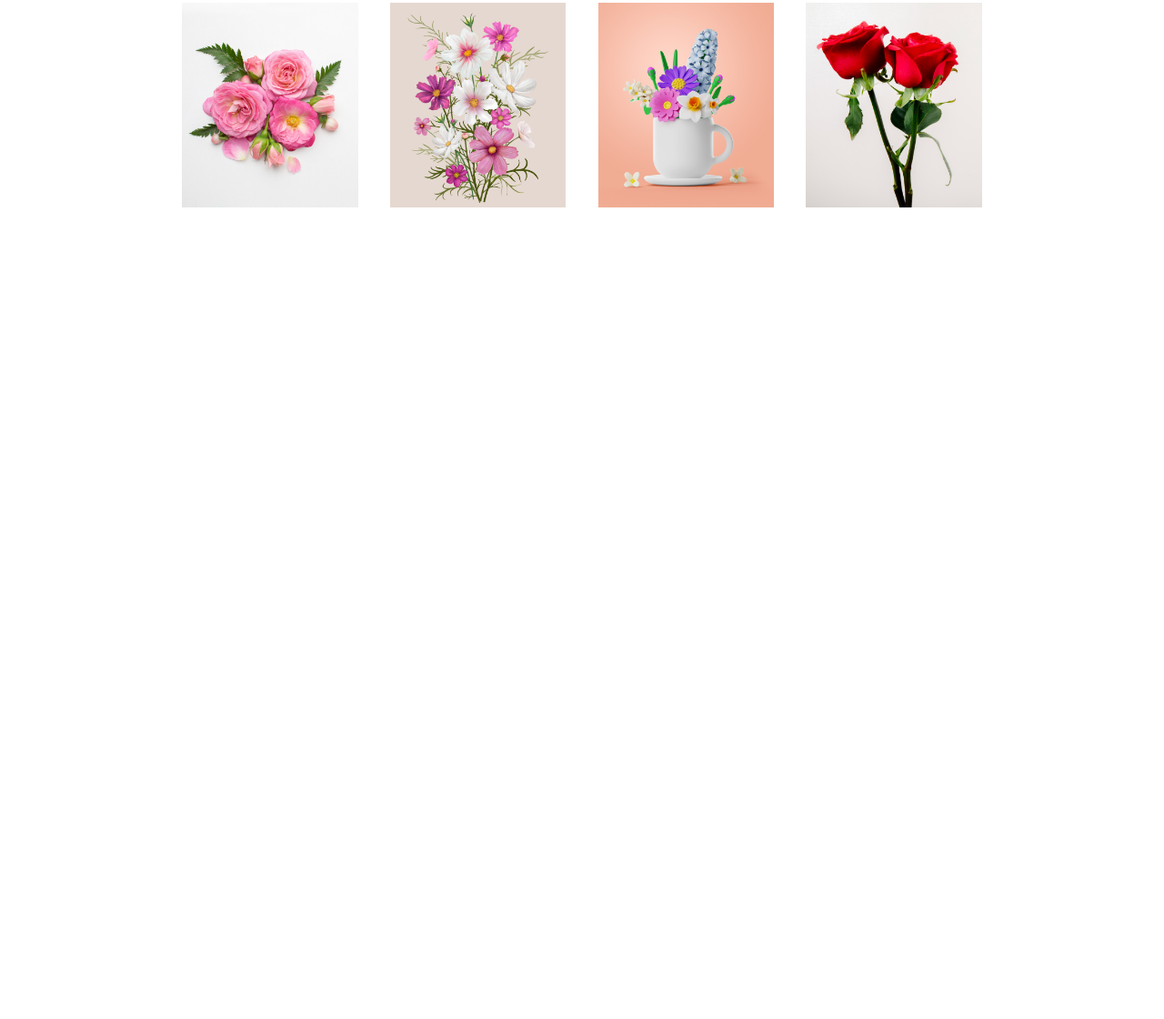
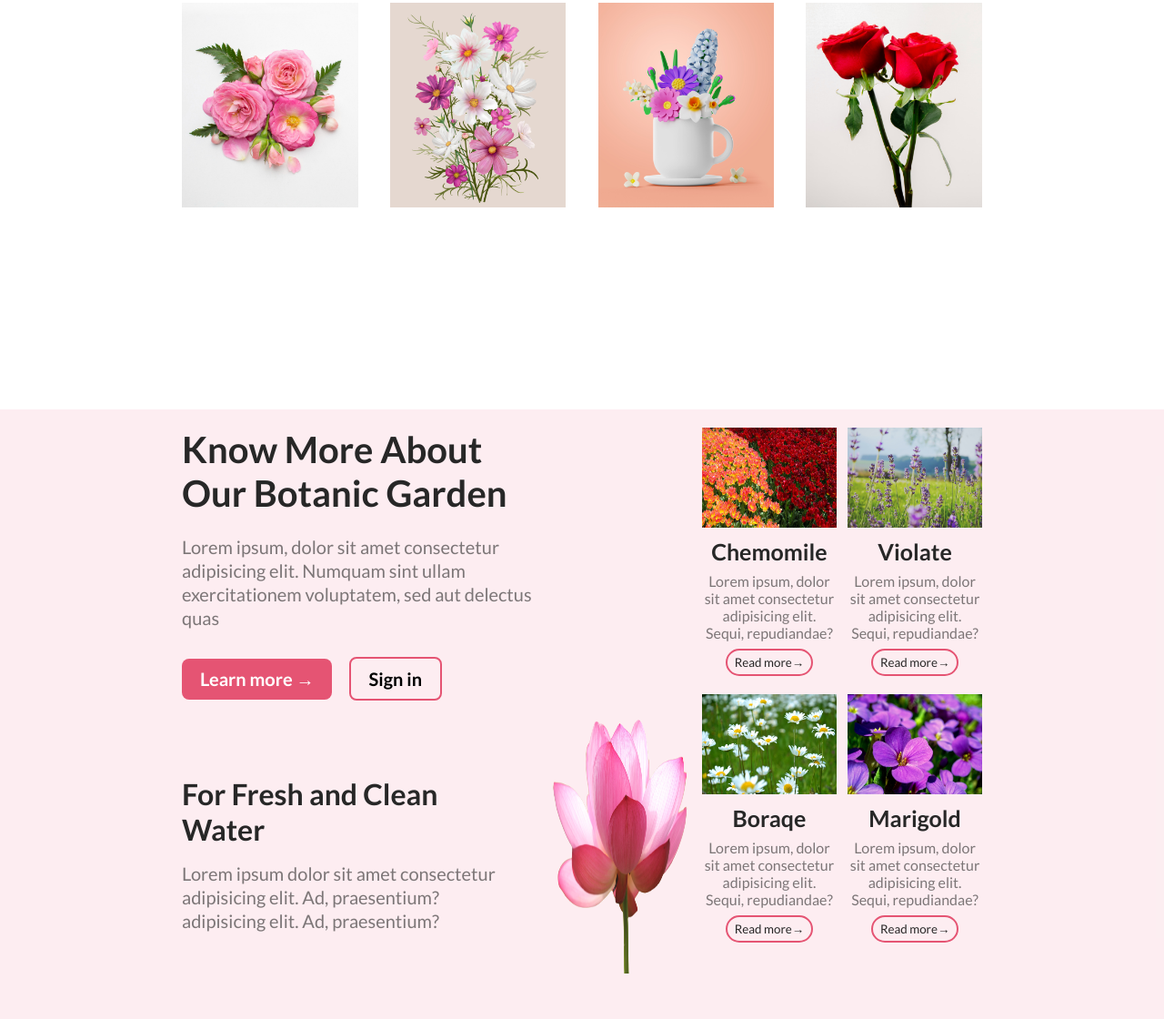
Before and after one commit to saiful1213/flowerShop, a plain HTML site: page index.html in a window 1280 px wide. Shown: the part 2780-3900 px from the top of the page at 91% size. Before the commit the page ends 3180 px from the top, so only its background shows below. Drawn offline with Linux system fonts and the light colour scheme.

Commit message:
bonus section added

```diff
--- a/css/style.css
+++ b/css/style.css
@@ -44,7 +44,7 @@
 /* header part style  */
 header {
    height: 100vh;
-   background: rgba(229, 84, 115, 0.10);
+   background: rgba(229, 84, 115, 0.10);;
 }
 .header-container {
    display: flex;
@@ -157,3 +157,108 @@ header {
    width: 22%;
    margin-top: 55px;
 }
+
+/* botanic-section start  */
+.botanic-section{
+   background-color: rgba(229, 84, 115, 0.10);
+   height: 100vh;
+   display: flex;
+   padding-top: 20px;
+   margin: 70px 0;
+}
+.about-botanic{
+   width: 65%;
+}
+.botanic-card{
+   width: 35%;
+}
+.botanic-title{
+   font-size: 40px;
+   font-weight: 700;
+   color: #272727;
+}
+.botanic-desc{
+   font-size: 20px;
+   line-height: 1.3;
+   color: rgba(39, 39, 39, 0.60);
+   margin-top: 22px;
+   width: 70%;
+   margin-bottom: 30px;
+}
+.botanic-btn{
+   border-radius: 8px;
+   background: transparent;
+   font-size: 20px;
+   font-weight: 700;
+   padding: 10px 20px;
+   border: 2px solid #E55473;
+   margin-left: 15px;
+}
+.botanic-caption{
+   margin-top: 35px;
+   font-size: 32px;
+   font-weight: bold;
+   color: #272727;
+}
+.botanic-caption-desc{
+   font-size: 20px;
+   line-height: 1.3;
+   color: rgba(39, 39, 39, 0.60);
+   margin-top: 16px;
+}
+.parent{
+   display: flex;
+   align-items: center;
+   justify-content: flex-start;
+}
+.botanic-parent{
+   width: 65%;
+}
+.img-parent{
+   width: 35%;
+}
+.botanic-img{
+   height: 300px;
+   width: 100%;
+}
+/* botanic card style  */
+.botanic-card-container{
+   display: flex;
+   justify-content: space-between;
+}
+.card{
+   width: 48%;
+   text-align: center;
+}
+.botanic-card-img{
+   height: 110px;
+   width: 100%;
+}
+.botanic-card-title{
+   color: #272727;
+   font-size: 25px;
+   font-weight: 700;
+   margin: 8px 0;
+}
+.botanic-card-desc{
+   color: rgba(39, 39, 39, 0.60);
+   margin-bottom: 8px;
+}
+.botanic-card-btn{
+   background-color: transparent;
+   border: 2px solid #E55473;
+   color: #272727;
+   border-radius: 50px;
+   padding: 5px 8px;
+}
+.gap{
+   margin-top: 20px;
+}
+/* latest deal part start */
+
+.latest-deal-section{
+   margin: 20px 200px;
+   height: 60vh;
+   padding: 50px 0;
+   border: 1px solid;
+}
--- a/index.html
+++ b/index.html
@@ -78,13 +78,71 @@
       <!-- Instagram section start  -->
       <section class="section instagram-section">
          <h2 class="section-title">Instagram</h2>
-         <p class="section-desc">It is a long established fact that a reader will be distracted by the readable <br> content of a page when looking at its layout.</p>
+         <p class="section-desc">It is a long established fact that a reader will be distracted by the readable <br>
+            content of a page when looking at its layout.</p>
          <div class="img-container">
             <img src="Flower Asset/Flower 01.png" alt="">
             <img src="Flower Asset/Rectangle 4.png" alt="">
             <img src="Flower Asset/Rectangle 5.png" alt="">
             <img src="Flower Asset/Rectangle 6.png" alt="">
          </div>
+      </section>
+      <!-- botanic-section start  -->
+      <section class="section-container botanic-section">
+         <div class="about-botanic">
+            <h2 class="botanic-title">Know More About <br> Our Botanic Garden</h2>
+            <p class="botanic-desc">Lorem ipsum, dolor sit amet consectetur adipisicing elit. Numquam sint ullam
+               exercitationem voluptatem, sed aut delectus quas</p>
+            <button class="btn-primary">Learn more →</button>
+            <button class="botanic-btn">Sign in</button>
+
+            <div class="parent">
+               <div class="botanic-parent">
+                  <h3 class="botanic-caption">For Fresh and Clean Water</h3>
+                  <p class="botanic-caption-desc">Lorem ipsum dolor sit amet consectetur adipisicing elit. Ad,
+                  praesentium? adipisicing elit. Ad, praesentium?</p>
+               </div>
+               <div class="img-parent">
+                  <img src="Flower Asset/flower.png" class="botanic-img">
+               </div>
+            </div>
+         </div>
+         <div class="botanic-card">
+            <div class="botanic-card-container">
+               <div class="card">
+                  <img src="Flower Asset/flower (3).jpg" alt="" class="botanic-card-img">
+                  <h3 class="botanic-card-title">Chemomile</h3>
+                  <p class="botanic-card-desc">Lorem ipsum, dolor sit amet consectetur adipisicing elit. Sequi, repudiandae?</p>
+                  <button class="botanic-card-btn">Read more→</button>
+               </div>
+               <div class="card">
+                  <img src="Flower Asset/flower (4).jpg" alt="" class="botanic-card-img">
+                  <h3 class="botanic-card-title">Violate</h3>
+                  <p class="botanic-card-desc">Lorem ipsum, dolor sit amet consectetur adipisicing elit. Sequi, repudiandae?</p>
+                  <button class="botanic-card-btn">Read more→</button>
+               </div>
+            </div>
+            <div class="botanic-card-container">
+               <div class="card gap">
+                  <img src="Flower Asset/flower (6).jpg" alt="" class="botanic-card-img">
+                  <h3 class="botanic-card-title">Boraqe</h3>
+                  <p class="botanic-card-desc">Lorem ipsum, dolor sit amet consectetur adipisicing elit. Sequi, repudiandae?</p>
+                  <button class="botanic-card-btn">Read more→</button>
+               </div>
+               <div class="card gap">
+                  <img src="Flower Asset/flower (5).jpg" alt="" class="botanic-card-img">
+                  <h3 class="botanic-card-title">Marigold</h3>
+                  <p class="botanic-card-desc">Lorem ipsum, dolor sit amet consectetur adipisicing elit. Sequi, repudiandae?</p>
+                  <button class="botanic-card-btn">Read more→</button>
+               </div>
+            </div>
+            </div>
+         </div>
+      </section>
+      <!-- latest deal part start -->
+      <section class="section latest-deal-section">
+         <h2 class="latest-deal-title">Get The Latest Deals</h2>
+         <p class="latest-deal-subtitle">$30 coupon for first shopping</p>
       </section>
    </main>
    <footer>
```
Also changed, not shown: Flower Asset/bg111.png (added), Flower Asset/flower (1).jpg (added), Flower Asset/flower (3).jpg (added), Flower Asset/flower (4).jpg (added), Flower Asset/flower (5).jpg (added), Flower Asset/flower (6).jpg (added), Flower Asset/flower.png (added).
